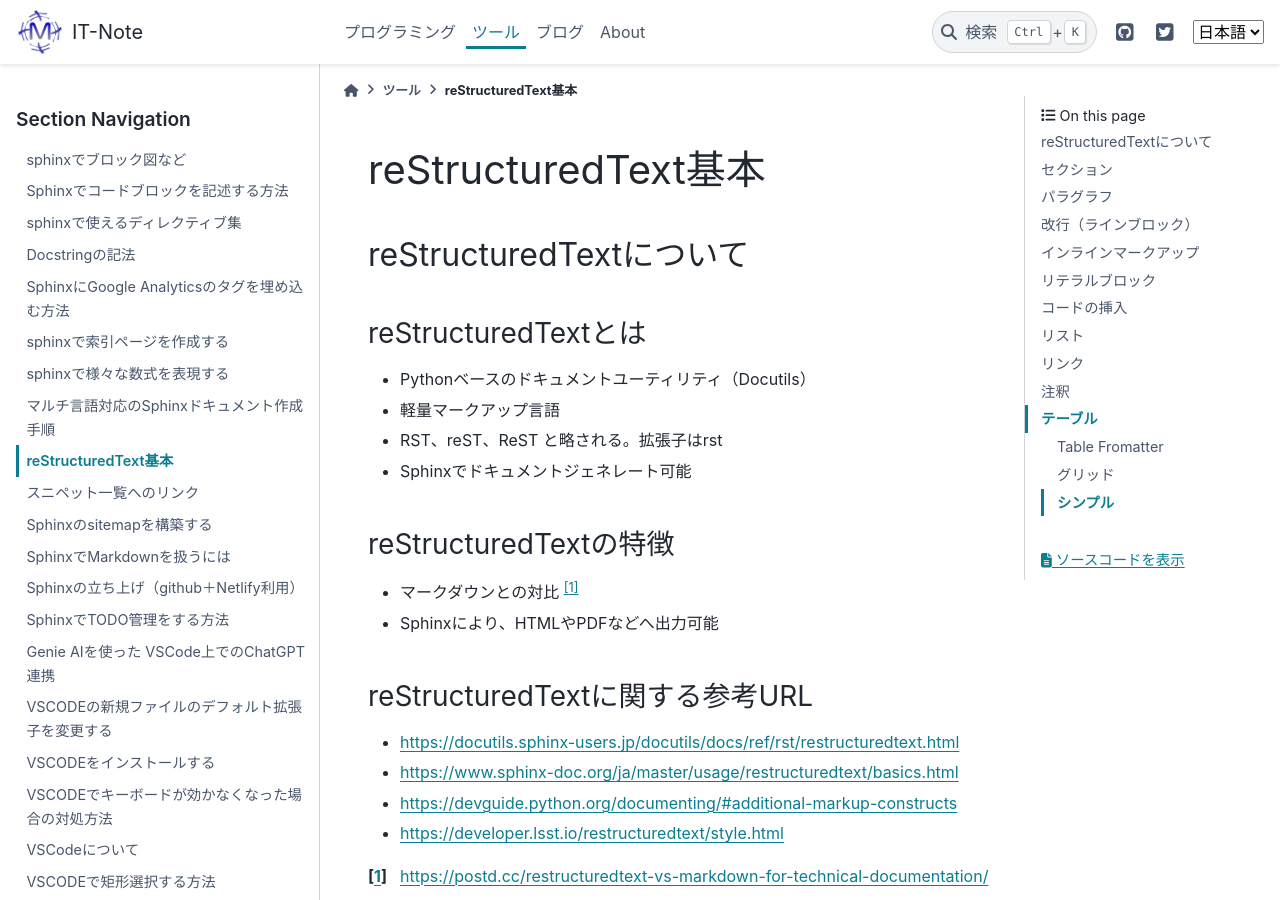
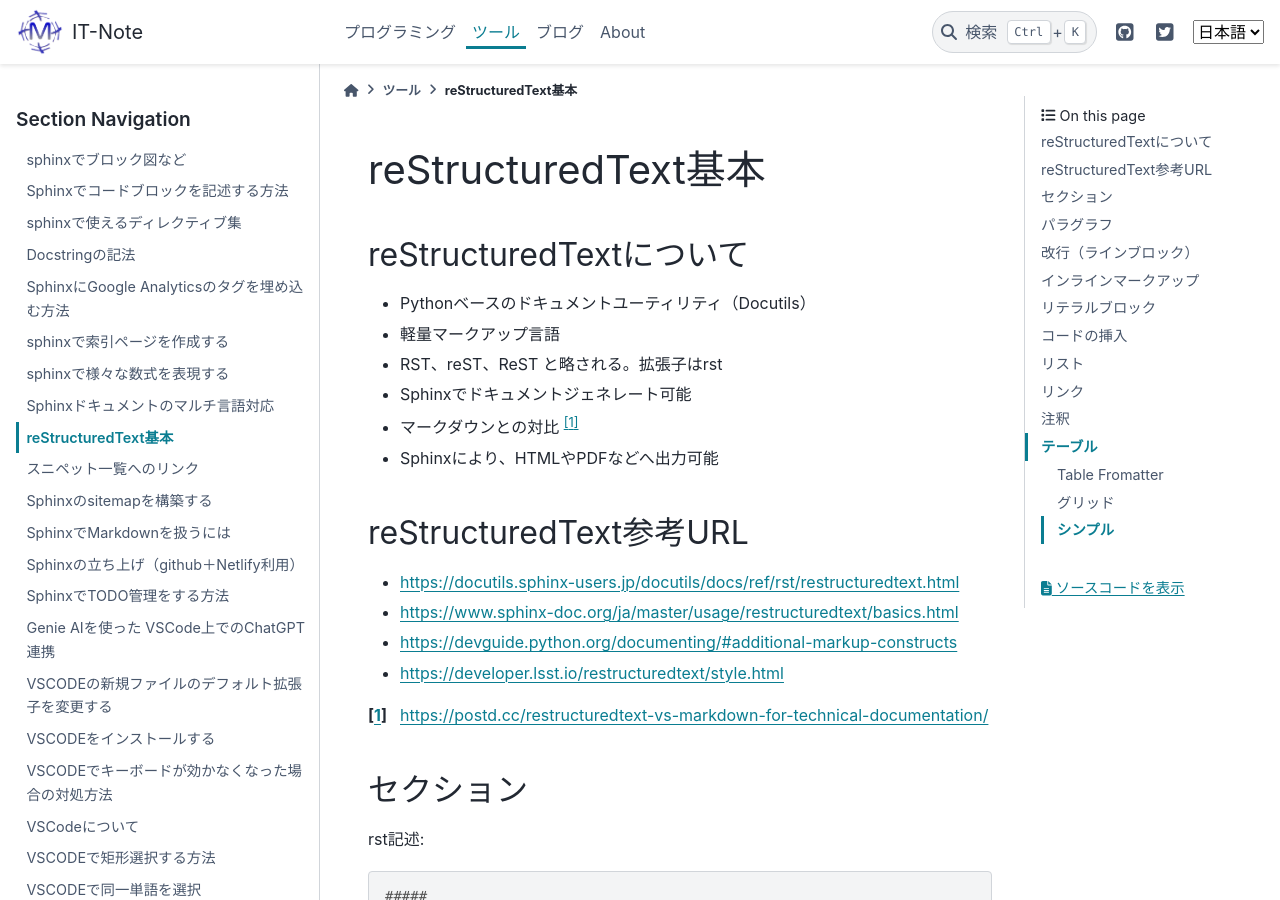
Before and after one commit to mtakagishi/note, a Sphinx documentation site: the page built from docs/tools/sphinx/restructuredtext_basics.rst, in a window 1280 px wide and 900 px high. Built offline with Sphinx 7.4.7 and the PyData theme 0.15.4, drawn with Linux system fonts in a browser that asks for light colours; some of the changed text lies outside the part shown.

Commit message:
レイアウトを微修正

```diff
--- a/docs/tools/sphinx/restructuredtext_basics.rst
+++ b/docs/tools/sphinx/restructuredtext_basics.rst
@@ -5,20 +5,15 @@
 reStructuredTextについて
 ============================================
 
-reStructuredTextとは
---------------------------
 * Pythonベースのドキュメントユーティリティ（Docutils）
 * 軽量マークアップ言語
 * RST、reST、ReST と略される。拡張子はrst
 * Sphinxでドキュメントジェネレート可能
-
-reStructuredTextの特徴
----------------------------------
 * マークダウンとの対比 [#markdown-vs-rst]_
 * Sphinxにより、HTMLやPDFなどへ出力可能
 
-reStructuredTextに関する参考URL
-------------------------------------------
+reStructuredText参考URL
+============================================
 
 * https://docutils.sphinx-users.jp/docutils/docs/ref/rst/restructuredtext.html
 * https://www.sphinx-doc.org/ja/master/usage/restructuredtext/basics.html
```
Also changed, not shown: docs/tools/sphinx/multilingual_documentation.rst (+5 -3 lines).
